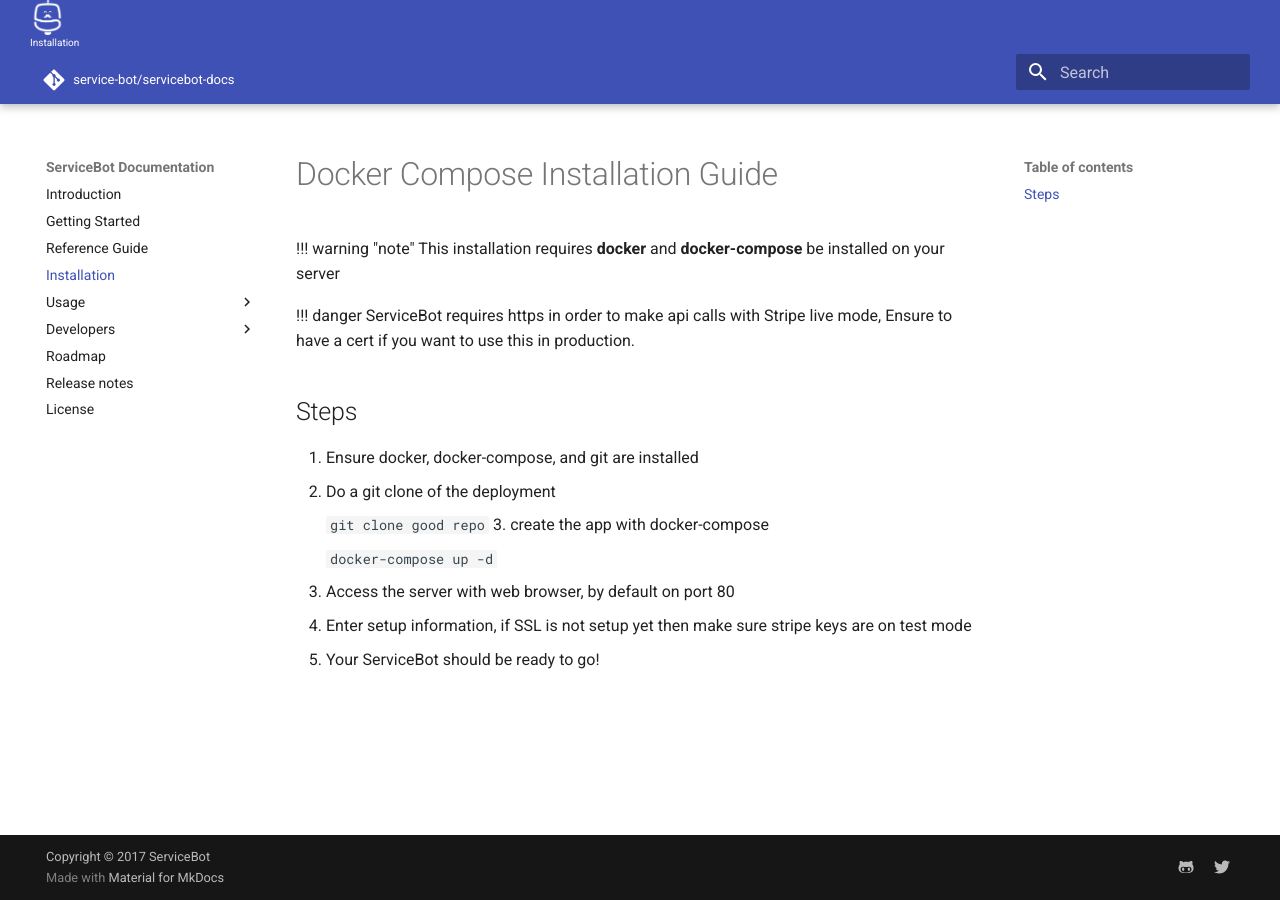
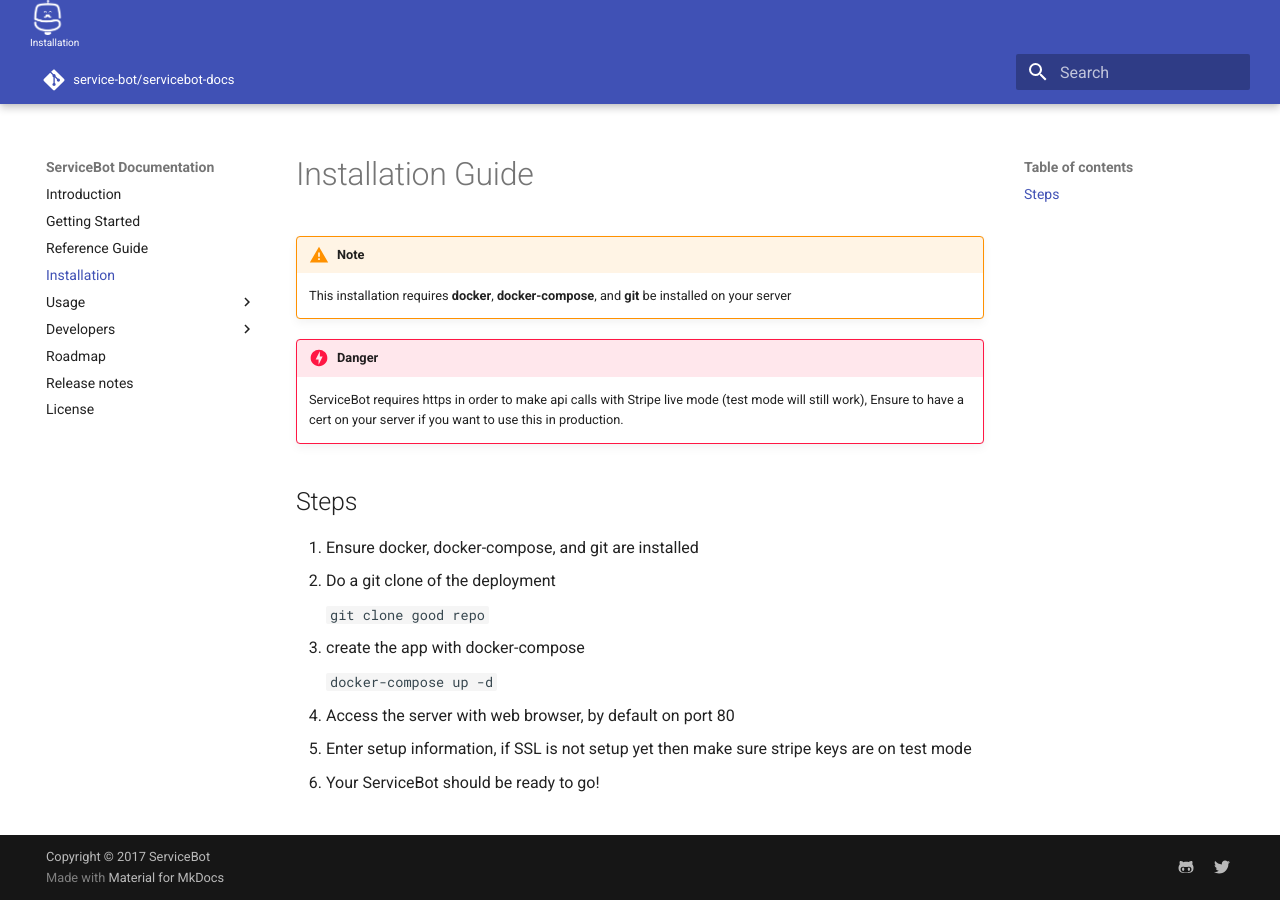
Before and after one commit to service-bot/servicebot-docs, an MkDocs documentation site: the page built from docs/install.md, in a window 1280 px wide. Built offline with MkDocs 1.6.1 and Material for MkDocs 9.7.7, drawn with Linux system fonts in a browser that asks for light colours; comment, search, counter and statistics services are not loaded; old or Windows-style settings are respelled for this version of MkDocs.

Commit message:
install guide update

```diff
--- a/docs/install.md
+++ b/docs/install.md
@@ -1,20 +1,23 @@
-# Docker Compose Installation Guide
+# Installation Guide
 
-!!! warning "note"
-    This installation requires **docker** and **docker-compose** be installed on your
+!!! warning "Note"
+    This installation requires **docker**, **docker-compose**, and **git** be installed on your
     server
 
 !!! danger
-    ServiceBot requires https in order to make api calls with Stripe live mode,
-    Ensure to have a cert if you want to use this in production.
+    ServiceBot requires https in order to make api calls with Stripe live mode (test mode will still work),
+    Ensure to have a cert on your server if you want to use this in production.
 
 ##Steps
 
 1. Ensure docker, docker-compose, and git are installed
 2. Do a git clone of the deployment
 
+
     ``git clone  good repo``
+
 3. create the app with docker-compose
+
 
     ``docker-compose up -d``
 
--- a/mkdocs.yml
+++ b/mkdocs.yml
@@ -35,3 +35,5 @@
 copyright: 'Copyright &copy; 2017 ServiceBot'
 repo_name: service-bot/servicebot-docs
 repo_url: https://github.com/service-bot/servicebot-docs
+markdown_extensions:
+  - admonition
```
